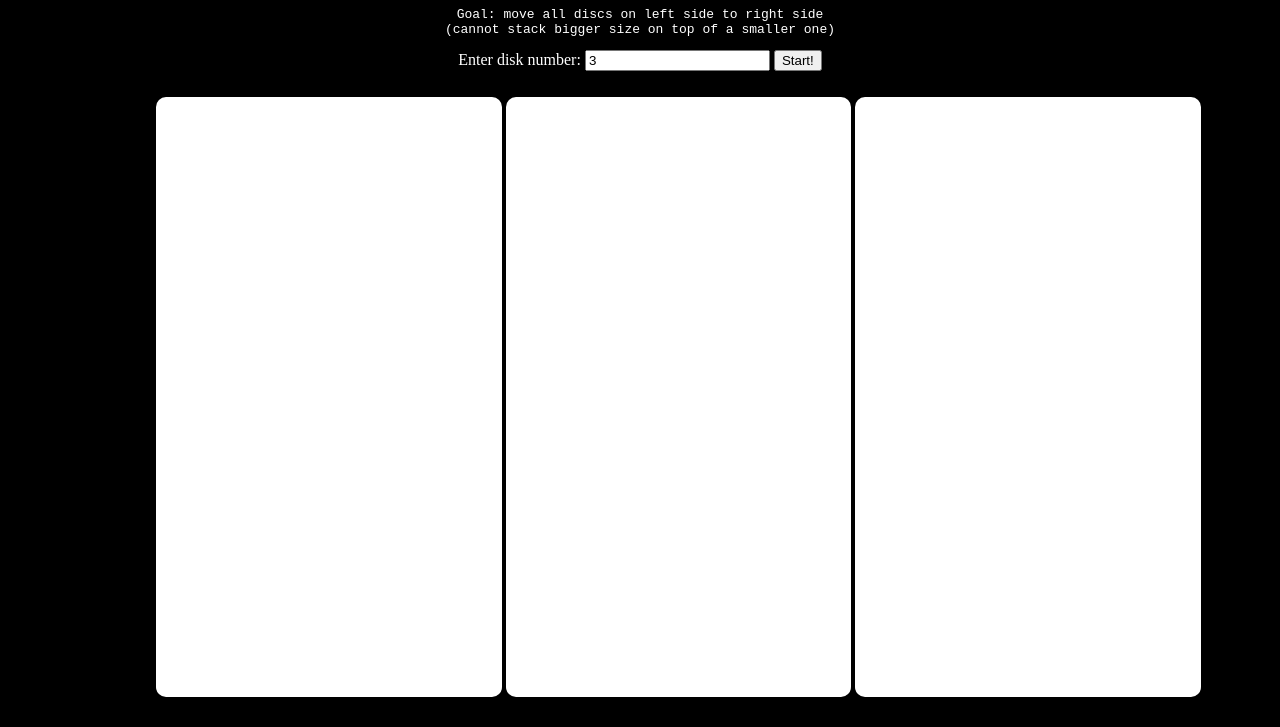
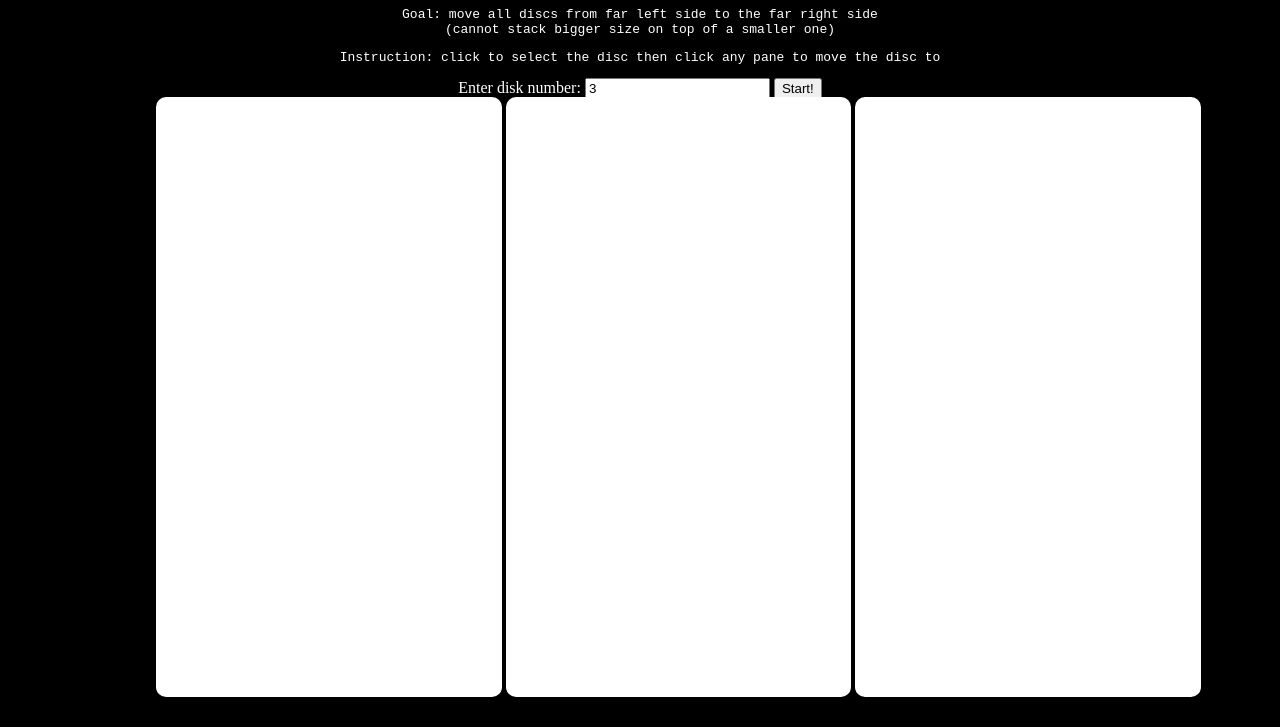
Before and after one commit to mcchung52/004.hanoi, a plain HTML site: page index.html in a window 1280 px wide. Shown: the part 73-800 px from the top of the page. Drawn offline with nearby package versions, Linux system fonts and the light colour scheme.

Commit message:
added instruction

```diff
--- a/index.html
+++ b/index.html
@@ -9,8 +9,10 @@
 
 	<h1>Towers of Hanoi</h1>
 
-	<pre>Goal: move all discs on left side to right side
+	<pre>Goal: move all discs from far left side to the far right side
 (cannot stack bigger size on top of a smaller one)</pre>
+
+	<pre>Instruction: click to select the disc then click any pane to move the disc to</pre>
 
 	Enter disk number: <input id='discno' type='text' value='3'>
 	<button id='start'>Start!</button>
```
